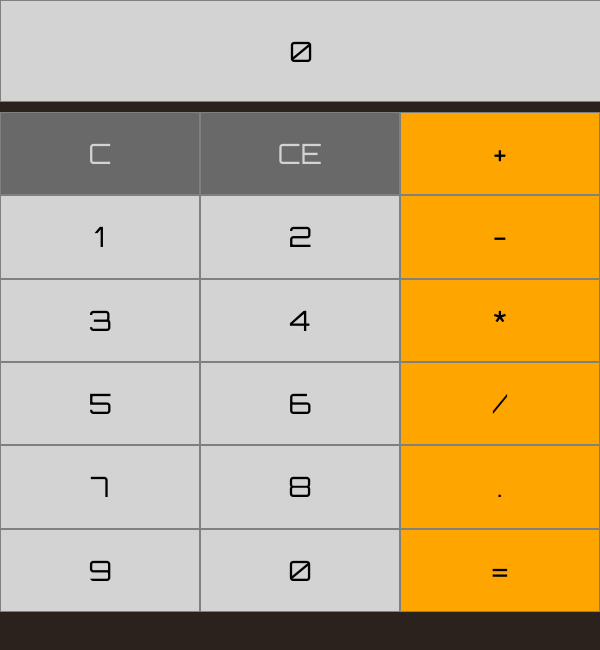
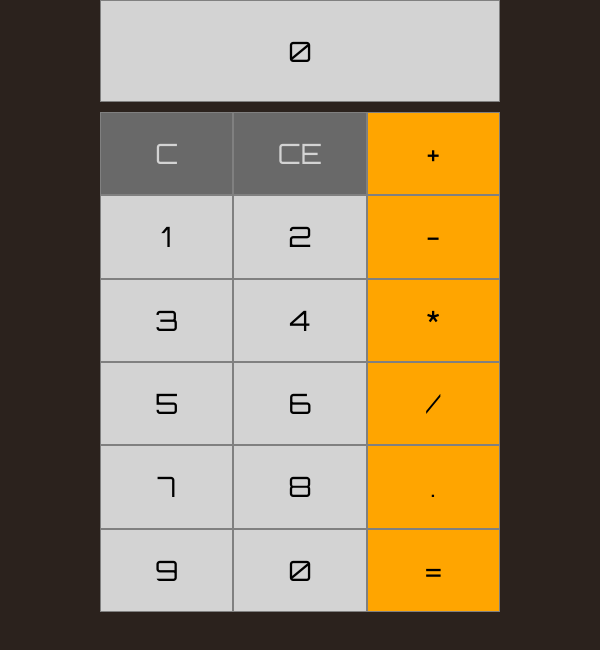
Before and after one commit to owolfdev/react-calculator, a React (Create React App) app: page / in a window 600 px wide. Shown: the top 650 px of the page. Built offline with nearby package versions, Linux system fonts and the light colour scheme.

Commit message:
progress on css

```diff
--- a/src/App.css
+++ b/src/App.css
@@ -8,20 +8,35 @@
 body {
   font-size: var(--font-size);
   color: var(--color);
+  box-sizing: content-box;
+  background-color: var(--background-color);
 }
 
-#container {
-  /* background-color: pink; */
+#display {
+  text-align: center;
+  display: grid;
+  align-items: center;
+  border: 1px solid gray;
+  height: 100px;
+  /* width: 100%; */
+  background-color: lightgray;
+  font-family: var(--font-family);
+  font-size: var(--font-size);
+  color: var(--color);
 }
 
 #my-calculator {
   background-color: var(--background-color);
-  display: flex;
-  justify-content: center;
-  padding: 20px;
-  font-family: var(--font-family);
-  font-size: var(--font-size);
-  color: var(--color);
+  /* display: flex; */
+
+  /* padding: 20px; */
+  height: 100vh;
+  /* width: 100vh; */
+}
+
+button {
+  height: 100%;
+  width: 100%;
 }
 
 .op {
@@ -36,29 +51,12 @@ body {
   background-color: orange;
 }
 
-button {
-  height: 100%;
+#numpad {
   width: 100%;
-}
-
-#numpad {
-  width: 400px;
   height: 500px;
   display: grid;
   grid-template-columns: 1fr 1fr 1fr;
   margin-top: 10px;
-}
-
-#display {
-  text-align: center;
-  display: grid;
-  align-items: center;
-  border: 1px solid gray;
-  height: 100px;
-  background-color: lightgray;
-  font-family: var(--font-family);
-  font-size: var(--font-size);
-  color: var(--color);
 }
 
 .input {
@@ -83,39 +81,12 @@ button {
   color: lightgray;
 }
 
-@media only screen and (max-width: 600px) {
+@media only screen and (min-width: 600px) {
   body {
-    /* background-color: lightblue; */
-    height: 100vh;
+    display: flex;
+    justify-content: center;
   }
-
   #my-calculator {
-    padding: 0px;
-    height: 100%;
-    height: 100vh;
-  }
-
-  #container {
-    width: 100%;
-    height: 100vh;
-  }
-
-  button {
-    height: 100%;
-    width: 100%;
-  }
-
-  #numpad {
-    width: 100%;
-    margin-top: 10px;
-  }
-
-  #display {
-    height: 100px;
-    width: 100%;
-  }
-
-  .input {
-    height: 60px;
+    width: 400px;
   }
 }
```
